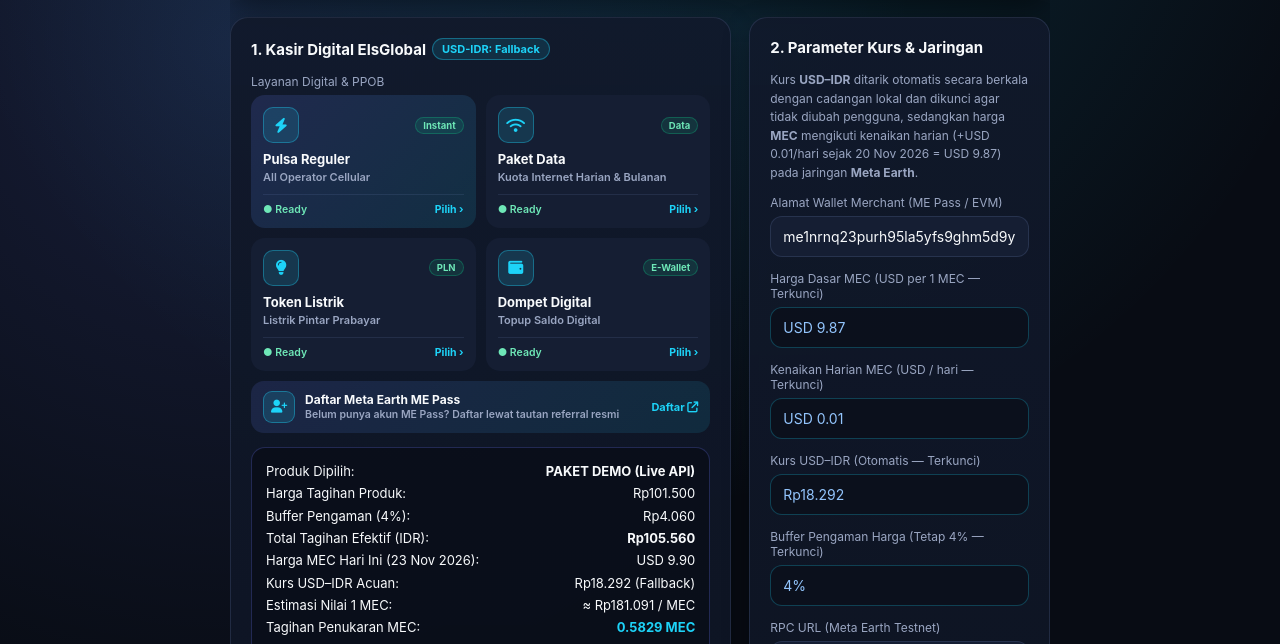
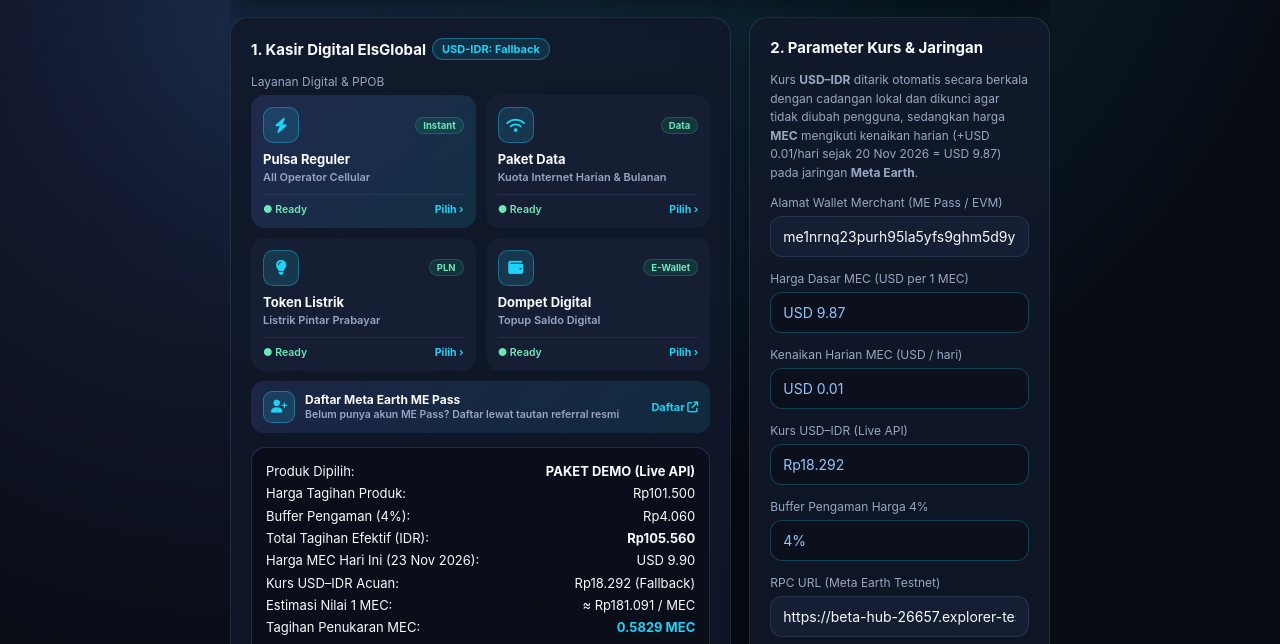
Before and after one commit to adasatudua950-sys/elsglobal-harbor-demo, a plain HTML site: page index.html in a window 1280 px wide. Shown: the part 140-784 px from the top of the page. Drawn offline with Linux system fonts and the light colour scheme; no server answers.

Commit message:
Add files via upload

```diff
--- a/index.html
+++ b/index.html
@@ -1243,22 +1243,22 @@
         </div>
 
         <div class="field">
-          <label for="mecBaseUsd">Harga Dasar MEC (USD per 1 MEC — Terkunci)</label>
+          <label for="mecBaseUsd">Harga Dasar MEC (USD per 1 MEC)</label>
           <input id="mecBaseUsd" type="text" value="USD 9.87" readonly aria-readonly="true" />
         </div>
 
         <div class="field">
-          <label for="mecDailyStep">Kenaikan Harian MEC (USD / hari — Terkunci)</label>
+          <label for="mecDailyStep">Kenaikan Harian MEC (USD / hari)</label>
           <input id="mecDailyStep" type="text" value="USD 0.01" readonly aria-readonly="true" />
         </div>
 
         <div class="field">
-          <label for="usdIdrOverride">Kurs USD–IDR (Otomatis — Terkunci)</label>
+          <label for="usdIdrOverride">Kurs USD–IDR (Live API)</label>
           <input id="usdIdrOverride" type="text" value="Rp18.292" readonly aria-readonly="true" />
         </div>
 
         <div class="field">
-          <label for="bufferPercent">Buffer Pengaman Harga (Tetap 4% — Terkunci)</label>
+          <label for="bufferPercent">Buffer Pengaman Harga 4%</label>
           <input id="bufferPercent" type="text" value="4%" readonly aria-readonly="true" />
         </div>
 
```
